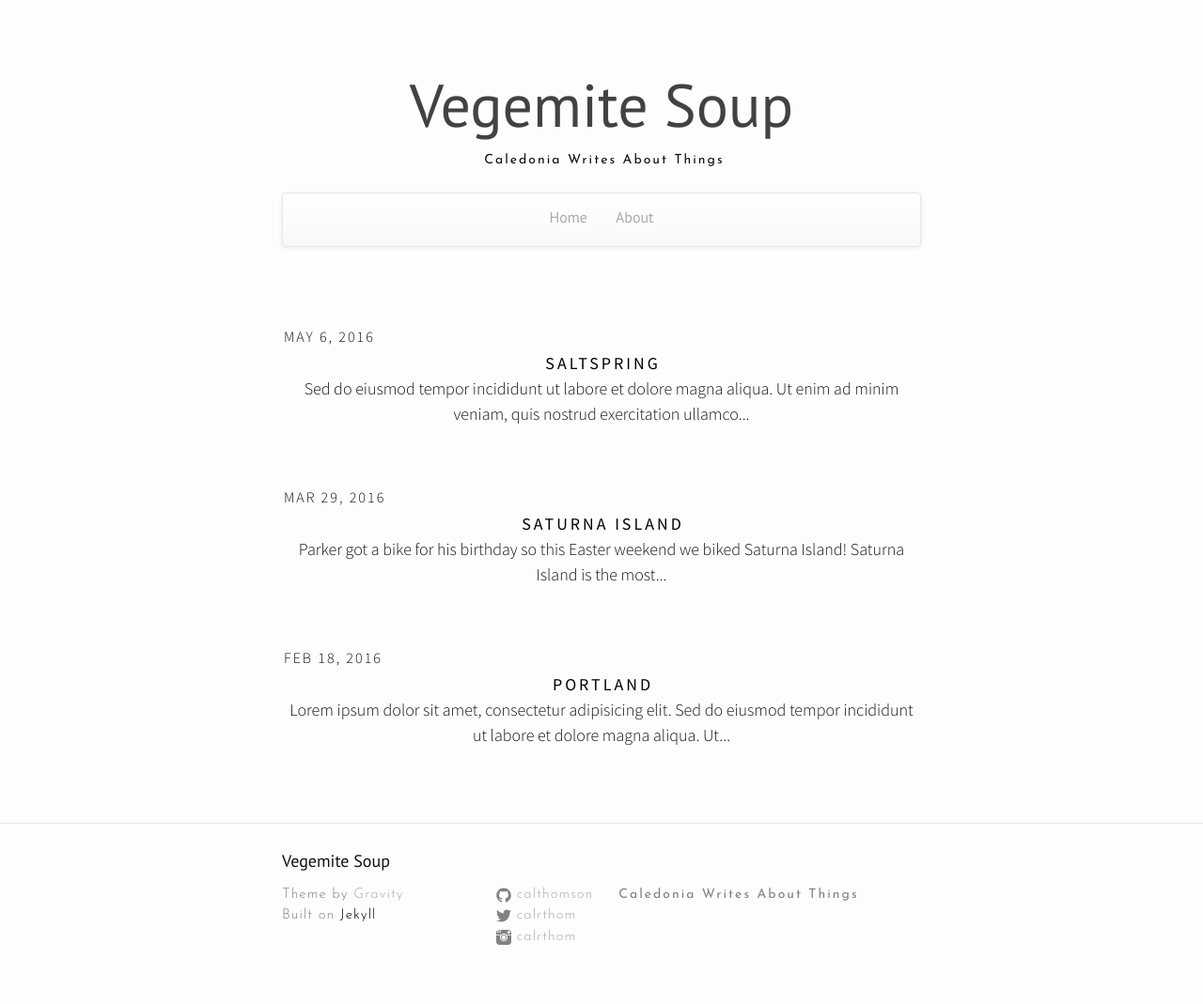
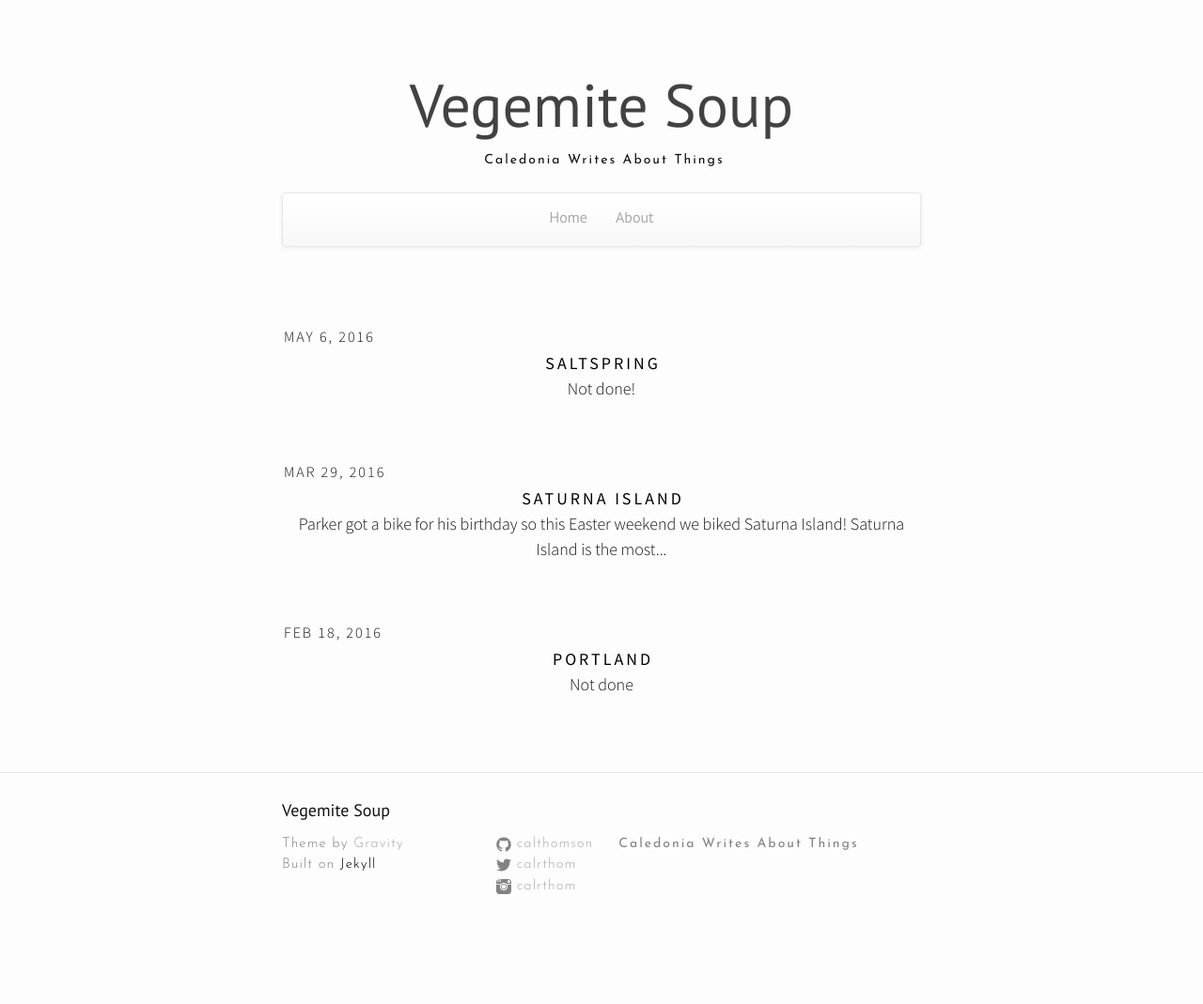
Before and after one commit to calthomson/calthomson.github.io, a Jekyll site: the page built from index.html, in a window 1280 px wide. Shown: the whole page at 94% size. Built offline with Jekyll 4.4.1, drawn with Linux system fonts in a browser that asks for light colours; nearby versions of some CDN libraries; after the commit the page ends 1015 px from its top, so only the background shows below that.

Commit message:
Changed some things

```diff
--- a/_posts/2016-02-18-portland.markdown
+++ b/_posts/2016-02-18-portland.markdown
@@ -5,10 +5,4 @@
 categories: ["travel", "reading break", "life"]
 author: "Caledonia Thomson"
 ---
-Lorem ipsum dolor sit amet, consectetur adipisicing elit.
-
-Sed do eiusmod tempor incididunt ut labore et dolore magna aliqua. Ut enim ad minim veniam, quis nostrud exercitation ullamco laboris nisi ut aliquip ex ea commodo consequat.
-
- Duis aute irure dolor in reprehenderit in voluptate velit esse cillum dolore eu fugiat nulla pariatur. Excepteur sint occaecat cupidatat non proident, sunt in culpa qui officia deserunt mollit anim id est laborum.
-
-Lorem ipsum dolor sit amet, consectetur adipisicing elit, sed do eiusmod tempor incididunt ut labore et dolore magna aliqua. Ut enim ad minim veniam, quis nostrud exercitation ullamco laboris nisi ut aliquip ex ea commodo consequat. Duis aute irure dolor in reprehenderit in voluptate velit esse cillum dolore eu fugiat nulla pariatur. Excepteur sint occaecat cupidatat non proident, sunt in culpa qui officia deserunt mollit anim id est laborum.
+Not done
--- a/_posts/2016-05-06-saltspring.markdown
+++ b/_posts/2016-05-06-saltspring.markdown
@@ -6,10 +6,4 @@
 author: "Caledonia Thomson"
 ---
 
-Sed do eiusmod tempor incididunt ut labore et dolore magna aliqua. Ut enim ad minim veniam, quis nostrud exercitation ullamco laboris nisi ut aliquip ex ea commodo consequat.
-
- Duis aute irure dolor in reprehenderit in voluptate velit esse cillum dolore eu fugiat nulla pariatur. Excepteur sint occaecat cupidatat non proident, sunt in culpa qui officia deserunt mollit anim id est laborum.
-
-Lorem ipsum dolor sit amet, consectetur adipisicing elit, sed do eiusmod tempor incididunt ut labore et dolore magna aliqua. Ut enim ad minim veniam, quis nostrud exercitation ullamco laboris nisi ut aliquip ex ea commodo consequat. Duis aute irure dolor in reprehenderit in voluptate velit esse cillum dolore eu fugiat nulla pariatur. Excepteur sint occaecat cupidatat non proident, sunt in culpa qui officia deserunt mollit anim id est laborum.
-
-This is a test
+Not done!
```
